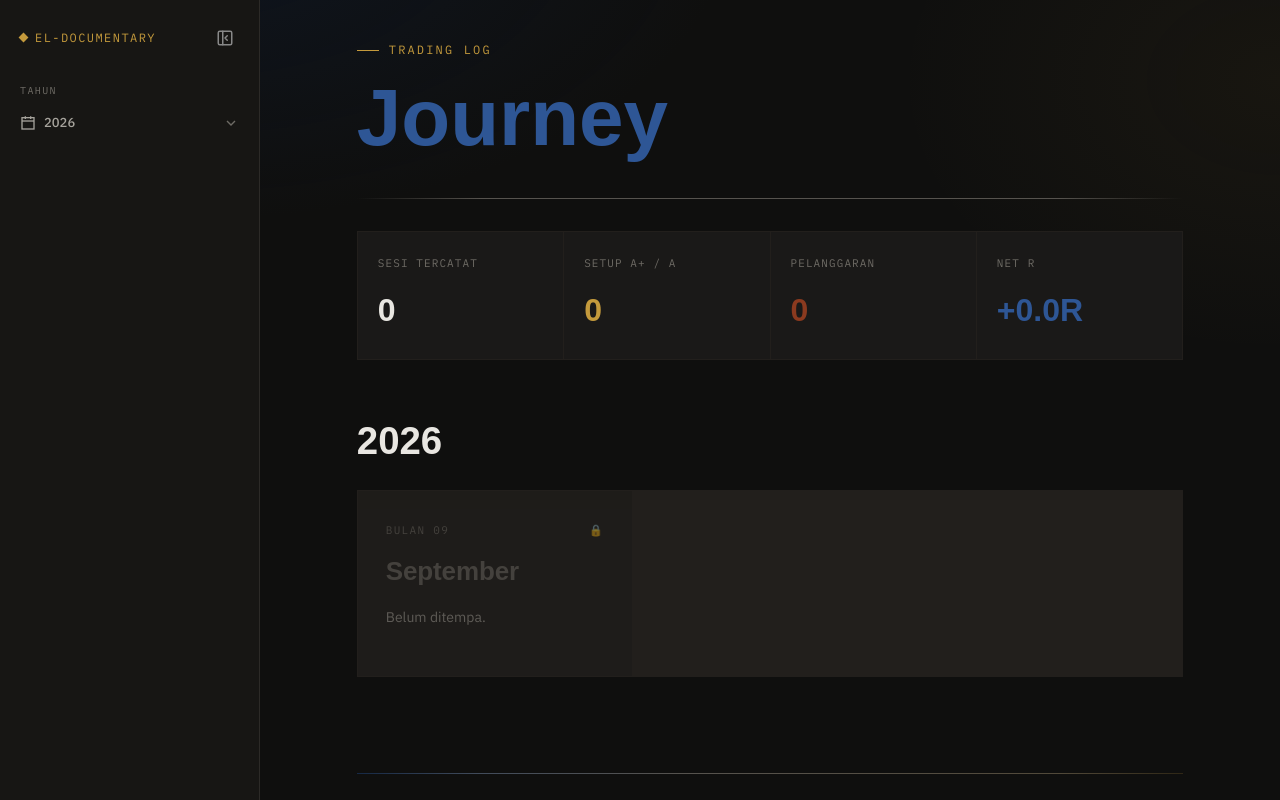
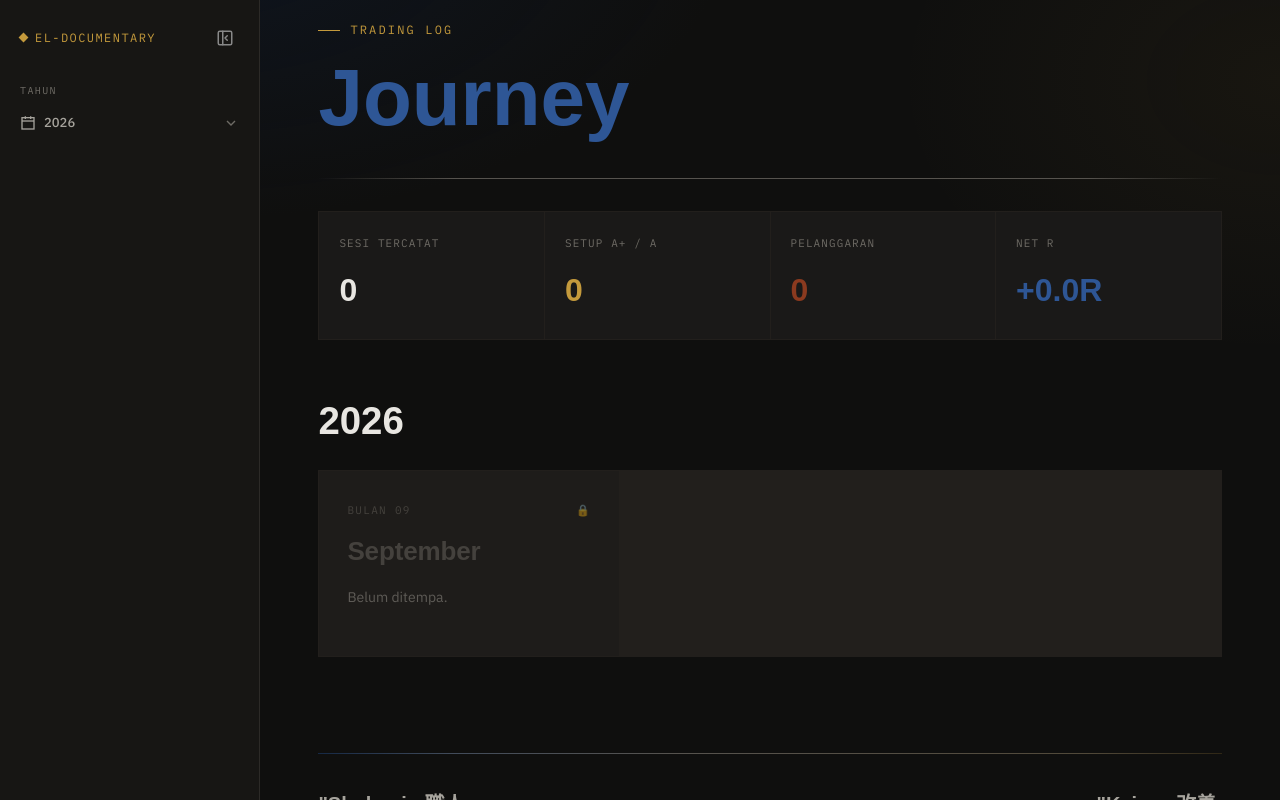
Before and after one commit to Eleven-stack11/the-tempering, a Next.js app: page / in a window 1280 px wide. Shown: the top 800 px of the page. Built offline with nearby package versions, Linux system fonts and the light colour scheme; a web font is replaced by a local one.

Commit message:
Update page.tsx

```diff
--- a/app/page.tsx
+++ b/app/page.tsx
@@ -43,7 +43,7 @@ export default async function HomePage() {
   );
 
   return (
-    <div className="page-container" style={{ paddingTop: "20px", paddingBottom: "60px" }}>
+    <>
       {/* ===== HEADER ===== */}
       <header style={{ marginBottom: "40px" }}>
         <div className="eyebrow">TRADING LOG</div>
@@ -151,6 +151,6 @@ export default async function HomePage() {
 
         <div className="foot-meta">EL-DOCUMENTARY · JURNAL TRADING · DIPERBARUI SETIAP MINGGU</div>
       </footer>
-    </div>
+    </>
   );
 }
```
